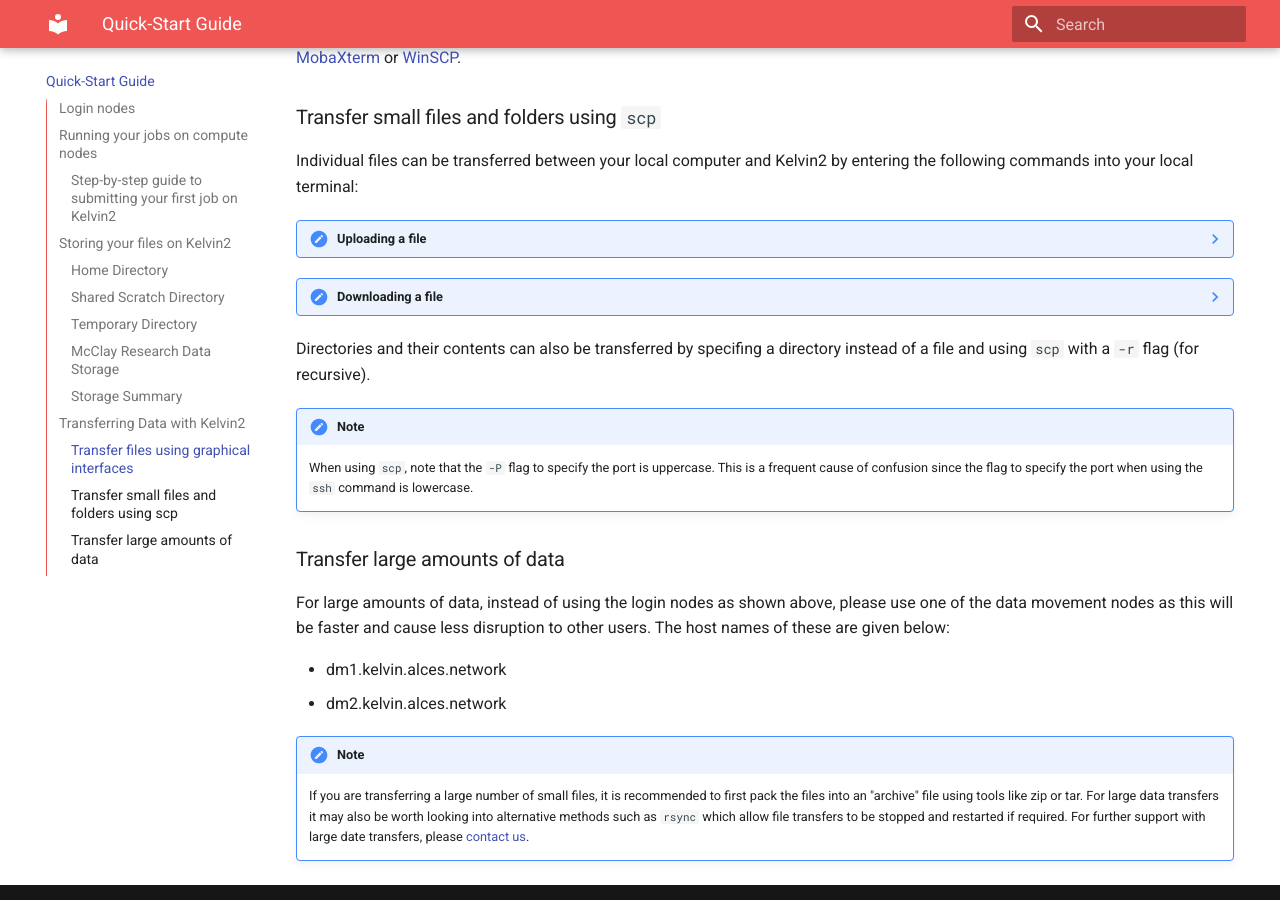
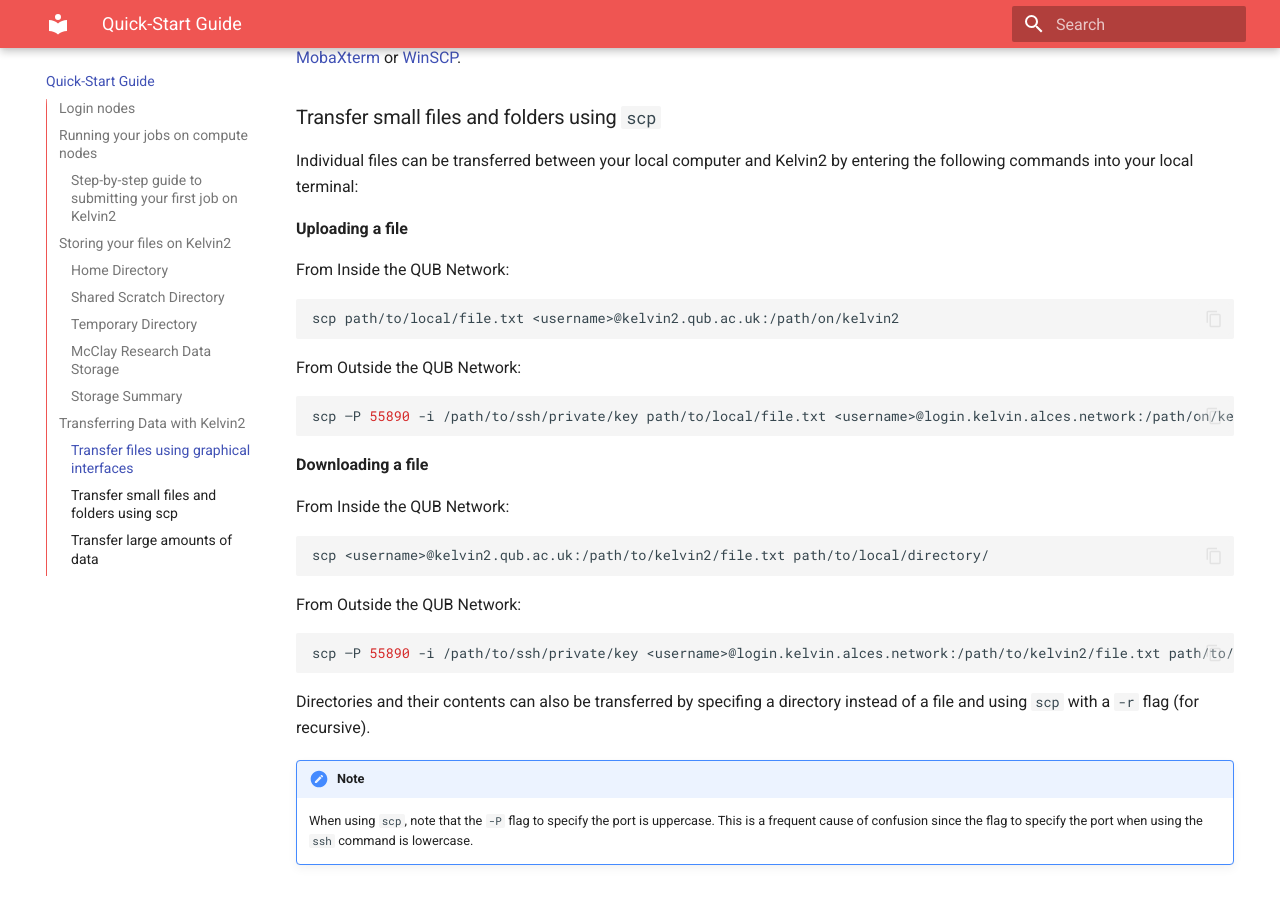
Before and after one commit to ethanbradley/nihpc-documentation, an MkDocs documentation site: the page built from docs/Quickstart Guide.md, in a window 1280 px wide and 900 px high, scrolled down 3605 px. Built offline with MkDocs 1.6.1 and Material for MkDocs 9.7.7, drawn with Linux system fonts in a browser that asks for light colours; some of the changed lines change nothing that is shown; some of the changed text lies outside the part shown.

Commit message:
Update Quickstart Guide.md

````diff
--- a/docs/Quickstart Guide.md
+++ b/docs/Quickstart Guide.md
@@ -62,10 +62,10 @@
         ```
       In this example, the batch script simply specifies:
 
-      - the file in which the program output will be written
-      - a time limit after which the job will be automatically closed if it has not yet completed
-      - which Python module should be loaded to run the code
-      - a line which uses a bash command to execute our Python program
+          - the file in which the program output will be written
+          - a time limit after which the job will be automatically closed if it has not yet completed
+          - which Python module should be loaded to run the code
+          - a line which uses a bash command to execute our Python program
 
 ??? info "3. Submit the batch script"
 
@@ -79,7 +79,6 @@
 ??? info "4. Check Status of Job"
 
     - Enter the following command into your Kelvin2 terminal to check the status of your submitted jobs.
-
       ```bash
       [<username>@login1 [kelvin2] ~]$squeue -u <username>
       ```
@@ -182,29 +181,29 @@
 
 Individual files can be transferred between your local computer and Kelvin2 by entering the following commands into your local terminal:
 
-??? note "Uploading a file"
+**Uploading a file**
 
-    From Inside the QUB Network
-    ```bash
-    scp path/to/local/file.txt <username>@kelvin2.qub.ac.uk:/path/on/kelvin2
-    ```
+From Inside the QUB Network:
+```bash
+scp path/to/local/file.txt <username>@kelvin2.qub.ac.uk:/path/on/kelvin2
+```
 
-    From Outside the QUB Network
-    ```bash
-    scp –P 55890 -i /path/to/ssh/private/key path/to/local/file.txt <username>@login.kelvin.alces.network:/path/on/kelvin2
-    ```
+From Outside the QUB Network:
+```bash
+scp –P 55890 -i /path/to/ssh/private/key path/to/local/file.txt <username>@login.kelvin.alces.network:/path/on/kelvin2
+```
 
-??? note "Downloading a file"
+**Downloading a file**
 
-    From Inside the QUB Network
-    ```bash
-    scp <username>@kelvin2.qub.ac.uk:/path/to/kelvin2/file.txt path/to/local/directory/
-    ```
+From Inside the QUB Network:
+```bash
+scp <username>@kelvin2.qub.ac.uk:/path/to/kelvin2/file.txt path/to/local/directory/
+```
 
-    From Outside the QUB Network
-    ```bash
-    scp –P 55890 -i /path/to/ssh/private/key <username>@login.kelvin.alces.network:/path/to/kelvin2/file.txt path/to/local/directory/
-    ```
+From Outside the QUB Network:
+```bash
+scp –P 55890 -i /path/to/ssh/private/key <username>@login.kelvin.alces.network:/path/to/kelvin2/file.txt path/to/local/directory/
+```
 
 
 Directories and their contents can also be transferred by specifing a directory instead of a file and using `scp` with a `-r` flag (for recursive).
````
